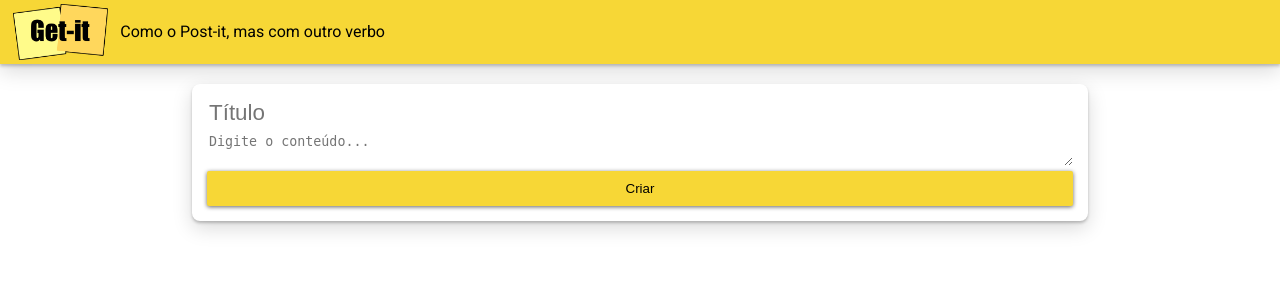
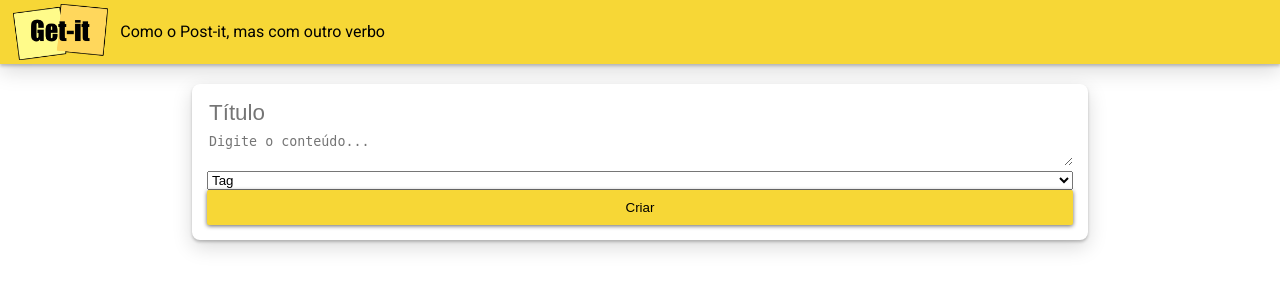
Before and after one commit to NicolasQueiroga/Proj-1b-tecweb, a Django app: template notes/templates/notes/index.html in a window 1280 px wide. Shown: the top 300 px of the page. Run offline with Django 3.2, Linux system fonts and the light colour scheme; the template is opened without the code that fills it, so the values that code supplies are empty; some libraries are stand-ins or nearby versions.

Commit message:
update index

```diff
--- a/notes/templates/notes/index.html
+++ b/notes/templates/notes/index.html
@@ -16,6 +16,13 @@
     <input type="hidden" name="method" value="POST">
     <input class="form-card-title" type="text" name="title" placeholder="Título" maxlength="15" required />
     <textarea class="autoresize" name="content" placeholder="Digite o conteúdo..." maxlength="30" required></textarea>
+    <select class="" name="tag">
+        <option value="#">Tag</option>
+        <option value="none">None</option>
+        {% for tag in tags %}
+        <option value="{{tag.id}}">{{tag.tag_name}}</option>
+        {% endfor %}
+    </select>
     <button class="btn" type="submit">Criar</button>
 </form>
 
```
